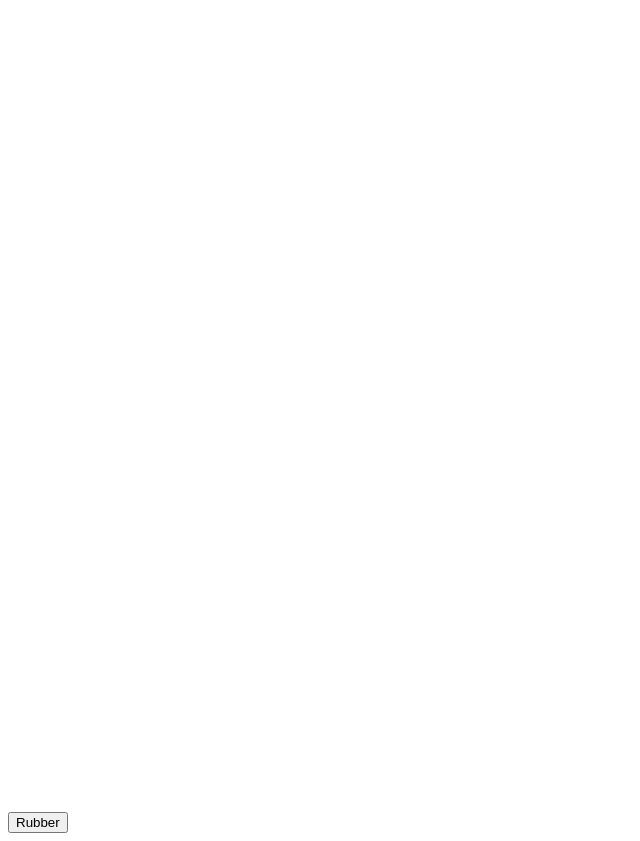
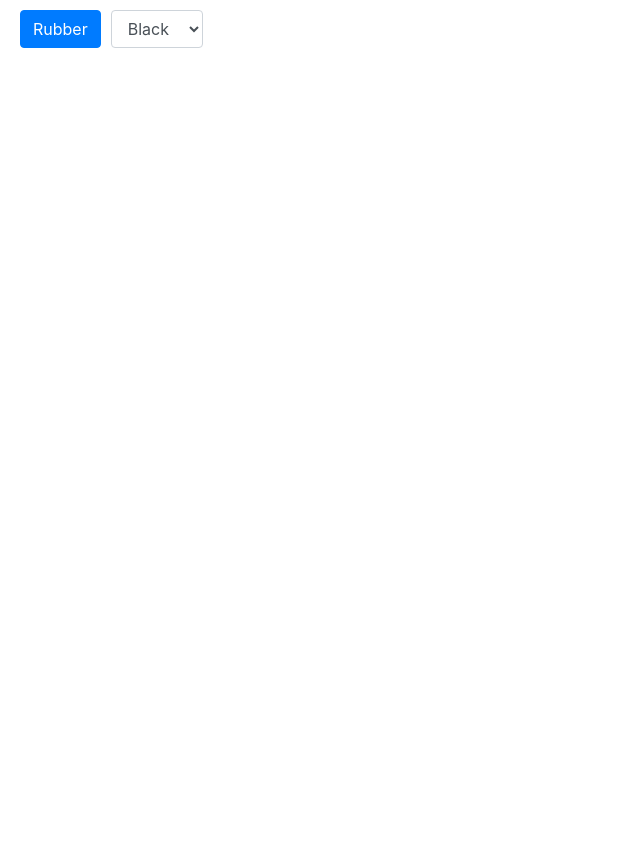
Before and after one commit to Kamil12a/puns, a React (Create React App) app in the folder my-app/: page / in a window 1280 px wide. Shown: the whole page, without its empty margins (0-640 px from the left). After the commit the page ends 800 px from the top, so only its background shows below. Built offline with nearby package versions, Linux system fonts and the light colour scheme.

Commit message:
added rubber and seperate on components

```diff
--- a/my-app/package.json
+++ b/my-app/package.json
@@ -3,8 +3,10 @@
   "version": "0.1.0",
   "private": true,
   "dependencies": {
+    "bootstrap": "^4.6.0",
     "cra-template": "1.1.2",
     "react": "^17.0.2",
+    "react-bootstrap": "^1.6.1",
     "react-dom": "^17.0.2",
     "react-scripts": "4.0.3"
   },
--- /dev/null
+++ b/my-app/src/components/ToolBar.js
@@ -0,0 +1,31 @@
+import { Button, Form } from "react-bootstrap";
+import "bootstrap/dist/css/bootstrap.min.css";
+import { useState} from "react";
+import "../styles/toolBar.css";
+export function ToolBar({  contextRef,setIsDrawing ,setRubberStatus}) {
+  const changeColor = (event) => {
+    const newColor = event.target.value;
+    contextRef.current.strokeStyle=newColor
+  };
+  const finishDrawing=()=>{
+      setIsDrawing(false)
+  }
+  const activeRubber=()=>{
+    setRubberStatus(true)
+    setIsDrawing(false)
+  }
+
+  return (
+    <>
+      <section className="toolBar">
+        <Button onClick={activeRubber} onMouseMove={finishDrawing} variant="primary">Rubber</Button>
+        <Form.Control onMouseMove={finishDrawing} onClick={changeColor} as="select">
+          <option value="black">Black</option>
+          <option value="red">Red</option>
+          <option value="green">Green</option>
+          <option value="blue">Blue</option>
+        </Form.Control>
+      </section>
+    </>
+  );
+}
--- /dev/null
+++ b/my-app/src/components/drawing/draw.js
@@ -0,0 +1,9 @@
+export function drawing(event, context, isDrawing) {
+  if (!isDrawing) {
+    return;
+  }
+  const x = event.nativeEvent.clientX;
+  const y = event.nativeEvent.clientY;
+  context.current.lineTo(x, y);
+  context.current.stroke();
+}
--- /dev/null
+++ b/my-app/src/components/drawing/finishDraw.js
@@ -0,0 +1,5 @@
+
+export function finishDrawing(event,context,setIsDrawing){
+    context.current.closePath()
+    setIsDrawing(false)
+  };
--- a/my-app/src/components/drawing/rubber.js
+++ /dev/null
@@ -1,12 +0,0 @@
-export function Rubber({context}) {
-    function rubberActive(){
-        console.log(context)
-        context.current.clearRect(0, 0, 1000, 1000);
-    }
-  return (
-    <>
-     <button onClick={rubberActive}>Rubber</button>
-
-    </>
-  );
-}
--- /dev/null
+++ b/my-app/src/components/drawing/startDrawing.js
@@ -0,0 +1,9 @@
+
+export function startDrawing(event,context,setIsDrawing){
+
+    const x=event.nativeEvent.clientX
+    const y= event.nativeEvent.clientY
+    context.current.beginPath();
+    context.current.moveTo(x , y );
+    setIsDrawing(true);
+  };
--- a/my-app/src/styles/drawField.css
+++ b/my-app/src/styles/drawField.css
@@ -1,9 +1,21 @@
-body{
-    margin: 0;
-    padding: 0;
-    box-sizing: border-box;
+body {
+  margin: 0;
+  padding: 0;
+  box-sizing: border-box;
 }
-*{
-    margin: 0;
-    padding: 0;
+* {
+  margin: 0;
+  padding: 0;
 }
+.drawContainer {
+  height: 100vh;
+
+  display: flex;
+  justify-content: center;
+  align-items: center;
+}
+.drawField {
+  height: 100vh;
+  width: 100vw;
+  /* background-color: rgb(242, 242, 242); */
+}
--- /dev/null
+++ b/my-app/src/styles/toolBar.css
@@ -0,0 +1,10 @@
+
+.toolBar{
+    display: flex;
+    margin-left: 20px;
+    margin-top: 10px;
+    gap: 10px;
+    position: absolute;
+    top:0;
+    left:0
+}
--- a/my-app/src/views/drawField.js
+++ b/my-app/src/views/drawField.js
@@ -1,44 +1,48 @@
 import { useEffect, useState, useRef } from "react";
-import { Rubber } from "../components/drawing/rubber";
+import { startDrawing } from "../components/drawing/startDrawing";
+import { drawing } from "../components/drawing/draw";
+import { finishDrawing } from "../components/drawing/finishDraw";
+import "../styles/drawField.css";
+import { ToolBar } from "../components/ToolBar";
 export function DrawField() {
   const canvasRef = useRef(null);
-  const contextRef= useRef(null)
-  const [isDrawing,setIsDrawing] = useState(false)
-  useEffect(()=>{
+  const contextRef = useRef(null);
+  const [isDrawing, setIsDrawing] = useState(false);
+  const [rubberStatus,setRubberStatus]=useState(false)
+  useEffect(() => {
     const canvas = canvasRef.current;
-    canvas.width=window.innerWidth*2
-    canvas.height=window.innerHeight*2;
-    canvas.style.width = `${window.innerWidth}px`
-    canvas.style.height = `${window.innerHeight}px`
-    const context = canvas.getContext("2d")
-    context.scale(2,2)
-    context.lineCap="round"
-    context.strokeStyle="black"
-    context.lineWidth = 5
-    contextRef.current= context
-  },[])
-  const startDrawing = ({nativeEvent})=>{
-    const {offsetX,offSetY}=nativeEvent
-    contextRef.current.beginPath()
-    contextRef.current.moveTo(offsetX,offSetY)
-    setIsDrawing(true)
-  }
-  const finishDrawing= ()=>{
-    contextRef.current.closePath()
-    setIsDrawing(false)
-  }
-  const draw = ({nativeEvent})=>{
-    if(!isDrawing){
-      return
-    }
-    const {offsetX,offsetY}=nativeEvent
-    contextRef.current.lineTo(offsetX,offsetY)
-    contextRef.current.stroke()
-  }
+    canvas.width = window.innerWidth ;
+    canvas.height = window.innerHeight;
+    const context = canvas.getContext("2d");
+    context.scale(1, 1);
+    context.lineCap = "round";
+    context.strokeStyle = "black";
+    context.lineWidth = 3;
+    contextRef.current = context;
+  }, []);
+
+  const startDraw = (event) => {
+    startDrawing(event, contextRef, setIsDrawing, isDrawing);
+  };
+  const draw = (event) => {
+    drawing(event, contextRef, isDrawing);
+  };
+  const finishDraw = (event) => {
+    finishDrawing(event, contextRef, setIsDrawing);
+  };
+
   return (
     <>
-      <canvas ref={canvasRef} onMouseDown={startDrawing} onMouseUp={finishDrawing} onMouseMove={draw}></canvas>
-    <Rubber context={contextRef}/>
+      <section className="drawContainer">
+        <canvas
+          className="drawField"
+          ref={canvasRef}
+          onMouseDown={startDraw}
+          onMouseUp={finishDraw}
+          onMouseMove={draw}
+        ></canvas>
+        <ToolBar  contextRef={contextRef} setIsDrawing={setIsDrawing} setRubberStatus={setRubberStatus}/>
+      </section>
     </>
   );
 }
```
Also changed, not shown: 1 other file (tests, documents, lock files or other folders).
